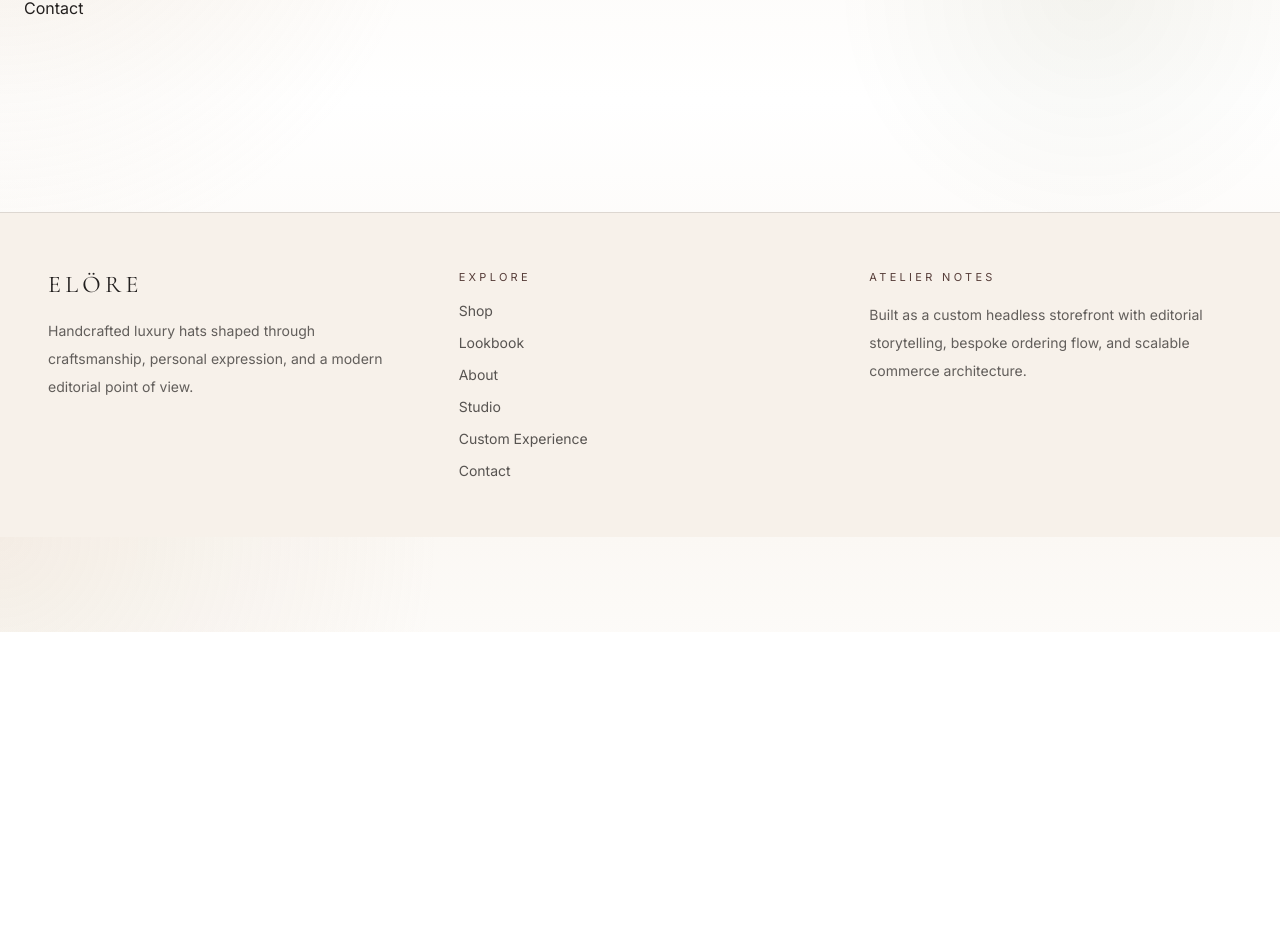
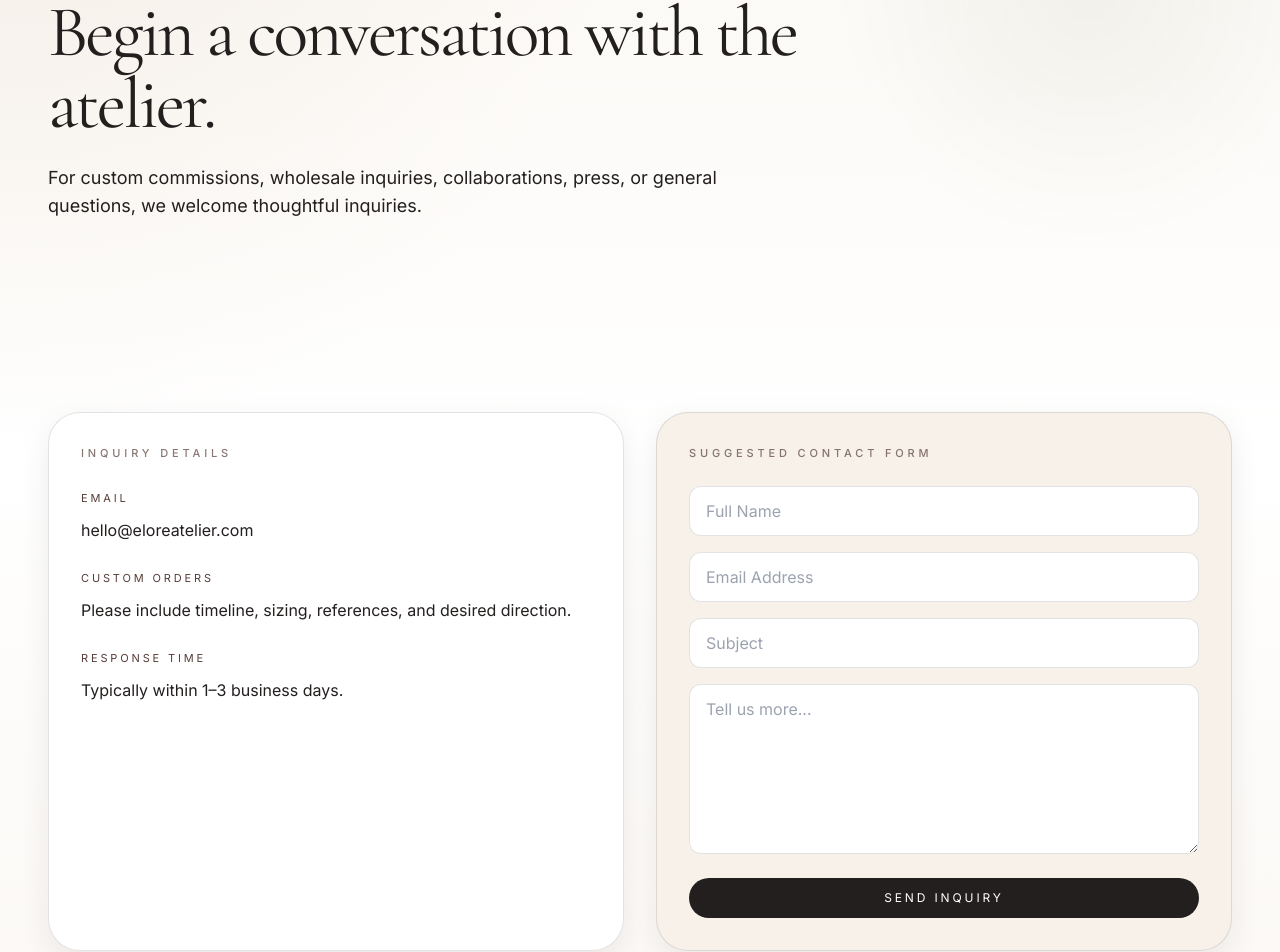
Before and after one commit to caliphsafe/elore-atelier, a Next.js app: page /contact in a window 1280 px wide. Shown: the part 168-1120 px from the top of the page. Before the commit the page ends 800 px from the top, so only its background shows below. Built offline with nearby package versions, Linux system fonts and the light colour scheme.

Commit message:
Update page.tsx

```diff
--- a/app/contact/page.tsx
+++ b/app/contact/page.tsx
@@ -1,3 +1,72 @@
+import Link from "next/link";
+
 export default function ContactPage() {
-  return <section className="px-6 py-24">Contact</section>;
+  return (
+    <>
+      <section className="section-pad pt-12 md:pt-16">
+        <div className="editorial-container">
+          <div className="max-w-4xl">
+            <p className="eyebrow">Contact</p>
+            <h1 className="serif-display mt-4 text-5xl leading-[0.95] tracking-hero text-brand-ink md:text-7xl">
+              Begin a conversation with the atelier.
+            </h1>
+            <p className="mt-6 max-w-2xl text-base leading-8 text-brand-ink/72 md:text-lg">
+              For custom commissions, wholesale inquiries, collaborations, press,
+              or general questions, we welcome thoughtful inquiries.
+            </p>
+          </div>
+        </div>
+      </section>
+
+      <section className="section-pad">
+        <div className="editorial-container grid gap-8 lg:grid-cols-[1fr_1fr]">
+          <div className="rounded-luxe border thin-border bg-white p-6 shadow-soft md:p-8">
+            <p className="eyebrow">Inquiry Details</p>
+
+            <div className="mt-6 grid gap-6 text-sm leading-7 text-brand-ink/72 md:text-base">
+              <div>
+                <p className="text-[11px] uppercase tracking-[0.26em] text-brand-mocha">
+                  Email
+                </p>
+                <p className="mt-2">hello@eloreatelier.com</p>
+              </div>
+
+              <div>
+                <p className="text-[11px] uppercase tracking-[0.26em] text-brand-mocha">
+                  Custom Orders
+                </p>
+                <p className="mt-2">Please include timeline, sizing, references, and desired direction.</p>
+              </div>
+
+              <div>
+                <p className="text-[11px] uppercase tracking-[0.26em] text-brand-mocha">
+                  Response Time
+                </p>
+                <p className="mt-2">Typically within 1–3 business days.</p>
+              </div>
+            </div>
+          </div>
+
+          <div className="rounded-luxe border thin-border bg-[#f7f1ea] p-6 shadow-soft md:p-8">
+            <p className="eyebrow">Suggested Contact Form</p>
+
+            <div className="mt-6 grid gap-4">
+              <input placeholder="Full Name" className="rounded-xl border thin-border bg-white px-4 py-3 outline-none" />
+              <input placeholder="Email Address" className="rounded-xl border thin-border bg-white px-4 py-3 outline-none" />
+              <input placeholder="Subject" className="rounded-xl border thin-border bg-white px-4 py-3 outline-none" />
+              <textarea
+                placeholder="Tell us more..."
+                rows={6}
+                className="rounded-xl border thin-border bg-white px-4 py-3 outline-none"
+              />
+
+              <button className="mt-2 rounded-full bg-brand-ink px-6 py-3 text-xs uppercase tracking-[0.24em] text-white transition hover:bg-brand-mocha">
+                Send Inquiry
+              </button>
+            </div>
+          </div>
+        </div>
+      </section>
+    </>
+  );
 }
```
